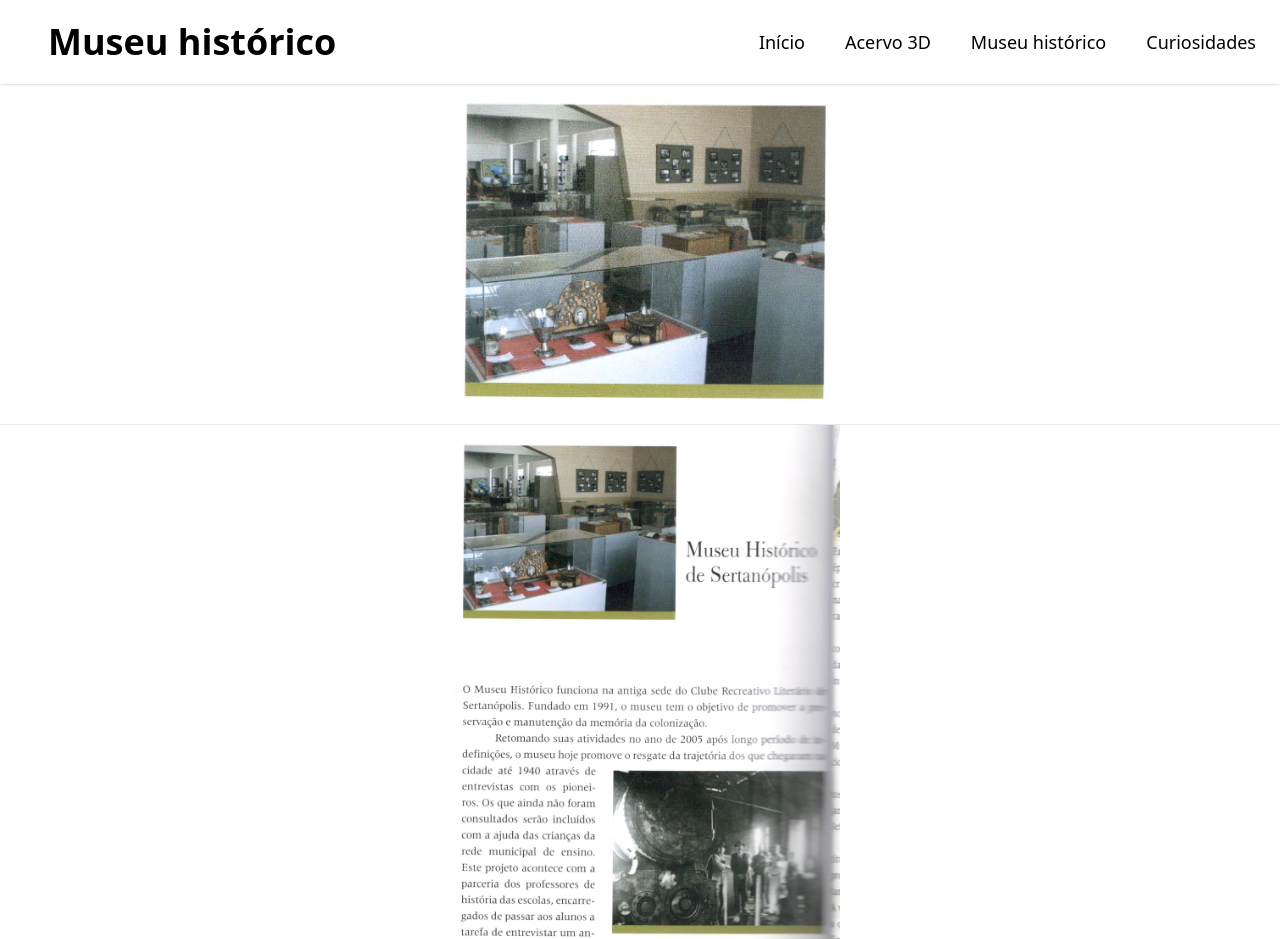
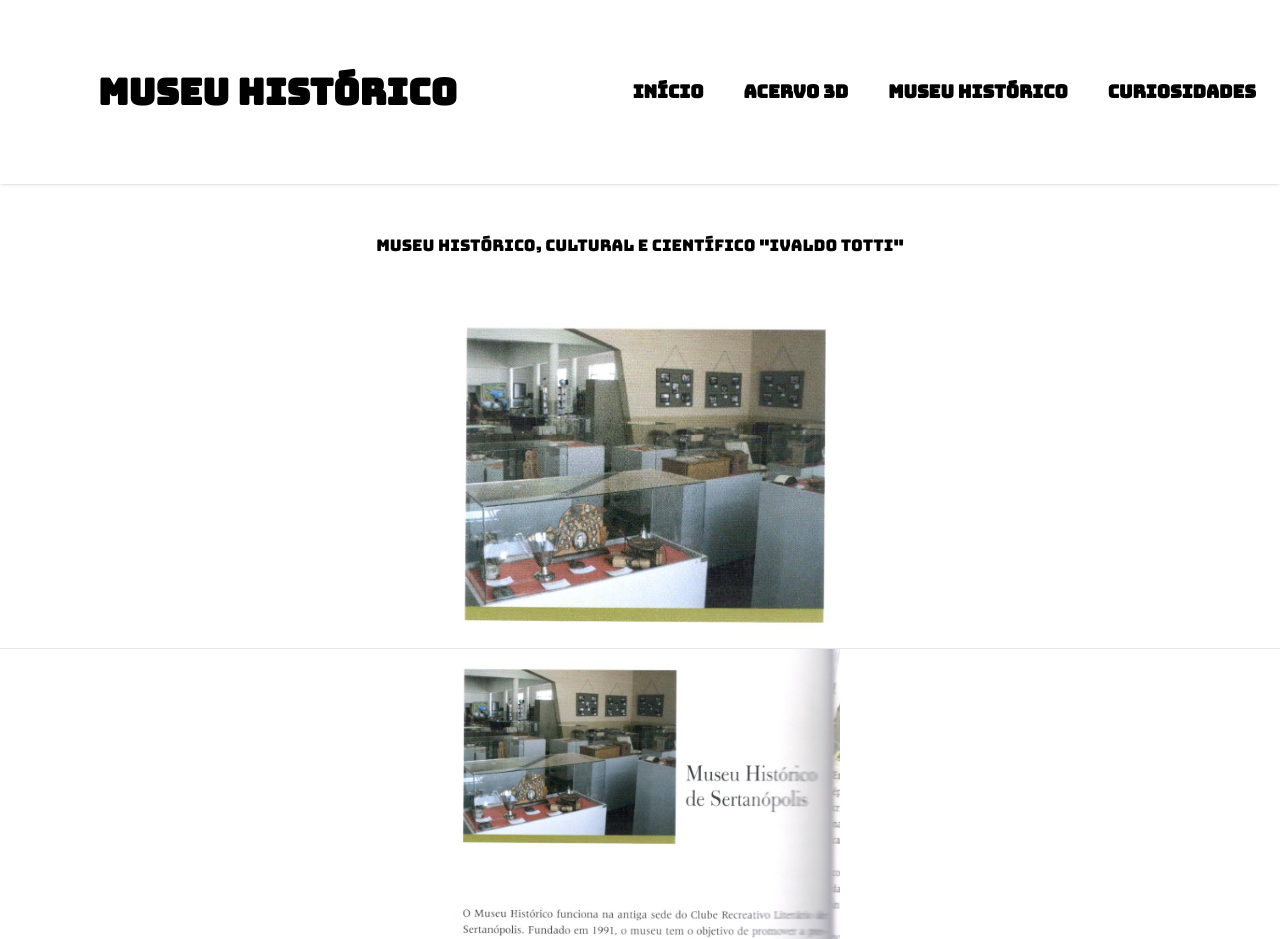
Before and after one commit to sibellyvih/Museu_Virtual_de_Sertanopolis, a website: page museuHistorico.html in a window 1280 px wide. Shown: the top 939 px of the page. Drawn offline with nearby package versions, Linux system fonts and the light colour scheme; a web font is replaced by a local one.

Commit message:
Editando a página do museu histórico

```diff
--- a/museuHistorico.css
+++ b/museuHistorico.css
@@ -1,3 +1,23 @@
+.bungee-regular, h1 {
+  font-family: "Bungee", sans-serif;
+  font-weight: 800;
+  font-style: normal;
+}
+
+h1 {
+    text-align: center;
+    padding: 50px;
+}
+
+a {
+    color: rgb(8, 8, 106)
+}
+
+a:hover {
+    color: red;
+    text-decoration: underline;
+}
+
 img {
     justify-self: center;
 }
--- a/museuHistorico.html
+++ b/museuHistorico.html
@@ -4,10 +4,11 @@
   <meta charset="UTF-8">
   <title>Acervo 3D</title>
   <link rel="stylesheet" href="museuHistorico.css">
-
-  <!-- Tailwind -->
   <script src="https://cdn.tailwindcss.com"></script>
-
+  <link rel="preconnect" href="https://fonts.googleapis.com">
+  <link rel="preconnect" href="https://fonts.gstatic.com" crossorigin>
+  <link href="https://fonts.googleapis.com/css2?family=Bungee&family=Oi&display=swap" rel="stylesheet">
+  <title>Página inicial</title>
 </head>
 
 <body class="bg-white text-black items-center">
@@ -20,7 +21,7 @@
     </h1>
 
     <nav id="nav" >
-      <ul class="flex gap-10 text-lg items-center">
+      <ul class="bungee-regular flex gap-10 text-lg items-center">
         <li><a href="index.html">Início</a></li>
         <li><a href="acervo3d.html">Acervo 3D</a></li>
         <li><a href="museuHistorico.html">Museu histórico</a></li>
@@ -30,6 +31,8 @@
 
   </header>
 
+  <h1>Museu Histórico, Cultural e Científico "Ivaldo Totti"</h1>
+
   <img src="imagens/ImagemMuseu.jpg" alt="Imagem do museu histórico." style="width: 400px"">
   <hr>
   <img src="imagens/revista.jpg" alt="Imagem de uma revista contando a história do museu" style="width: 400px"">
--- a/style.css
+++ b/style.css
@@ -1,3 +1,8 @@
+.bungee-regular, h1 {
+  font-family: "Bungee", sans-serif;
+  font-weight: 800;
+  font-style: normal;
+}
 
 h2 {
     font-size: 22px;
```
Also changed, not shown: index.html (+10 -4 lines).
